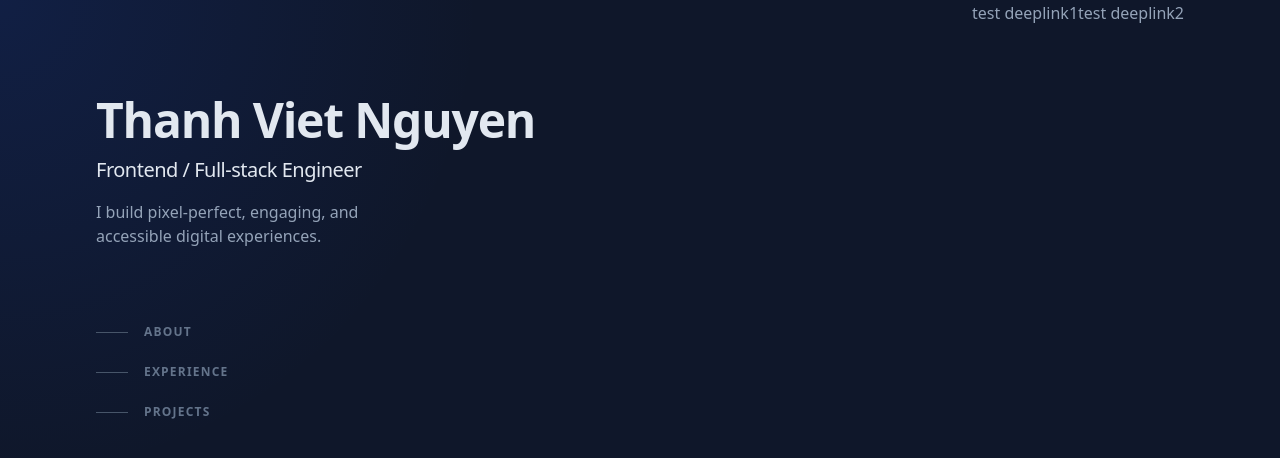
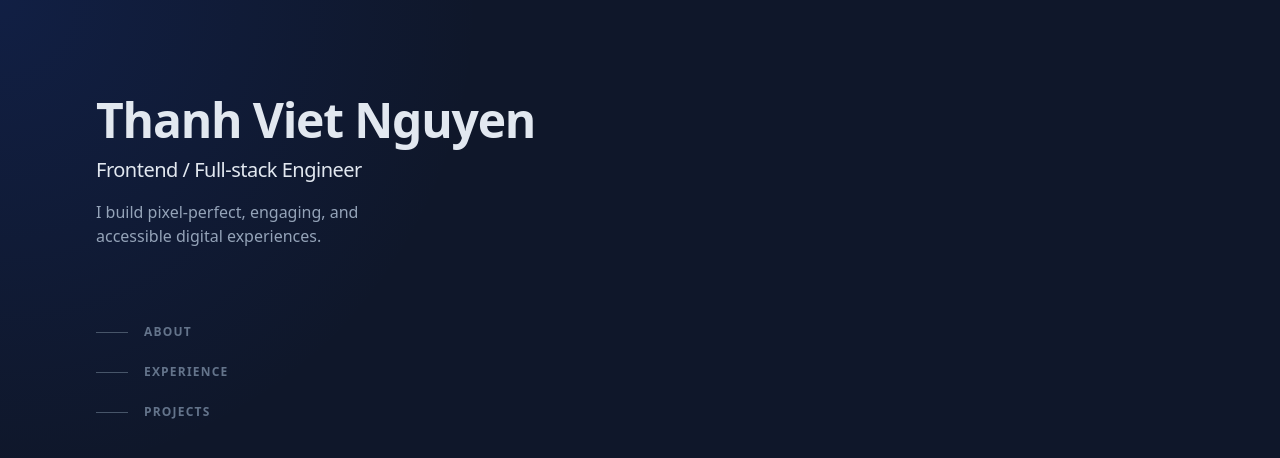
Before and after one commit to shivaluma/thanhvietnguyen.com, a Next.js app: page / in a window 1280 px wide. Shown: the top 458 px of the page. Built offline with nearby package versions, Linux system fonts and the light colour scheme.

Commit message:
chore: remove test deeplink

```diff
--- a/src/app/page.tsx
+++ b/src/app/page.tsx
@@ -47,8 +47,6 @@ export default function Home() {
           </nav>
         </div>
       </header>
-
-      <TestDeeplink />
     </div>
   );
 }
```
